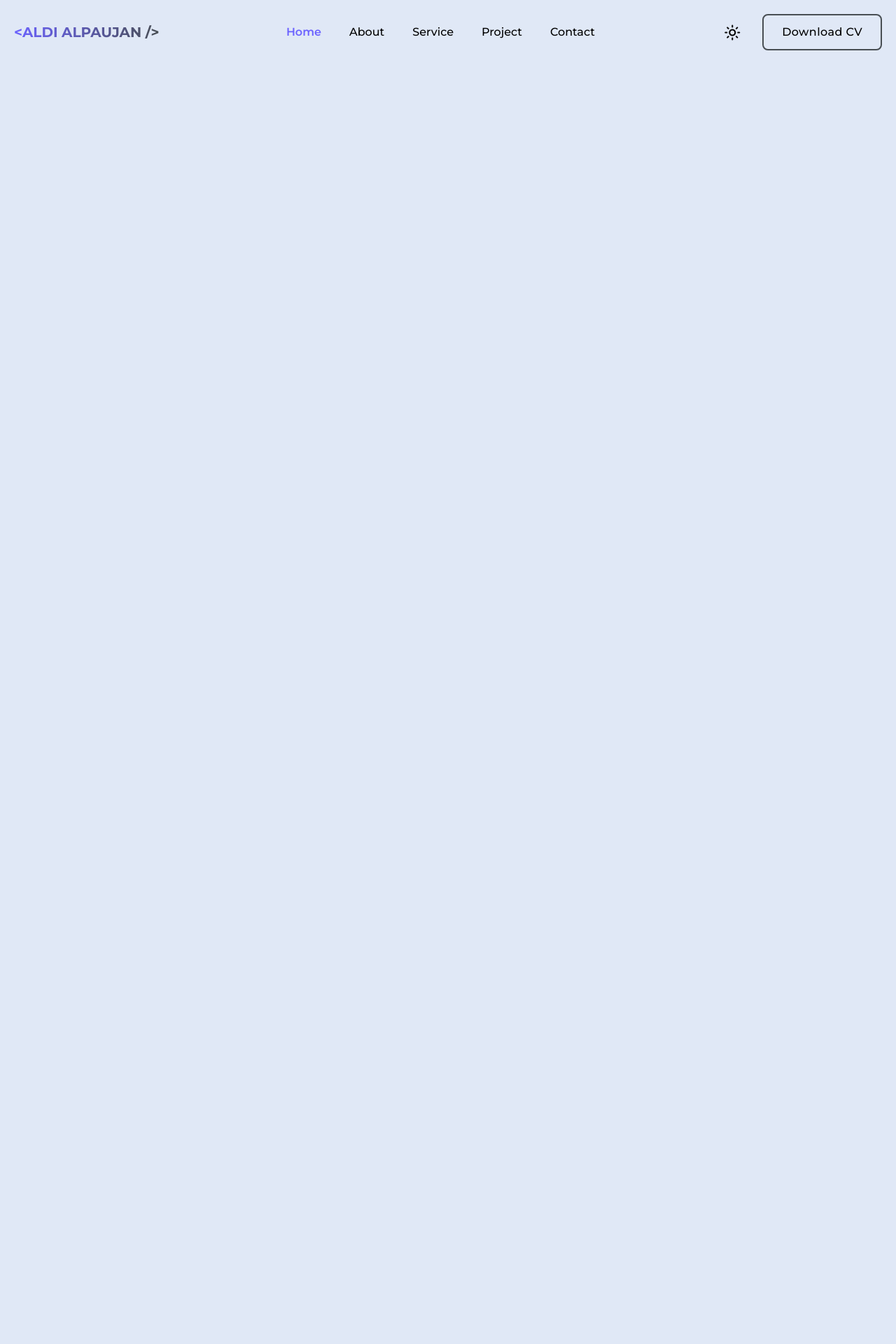
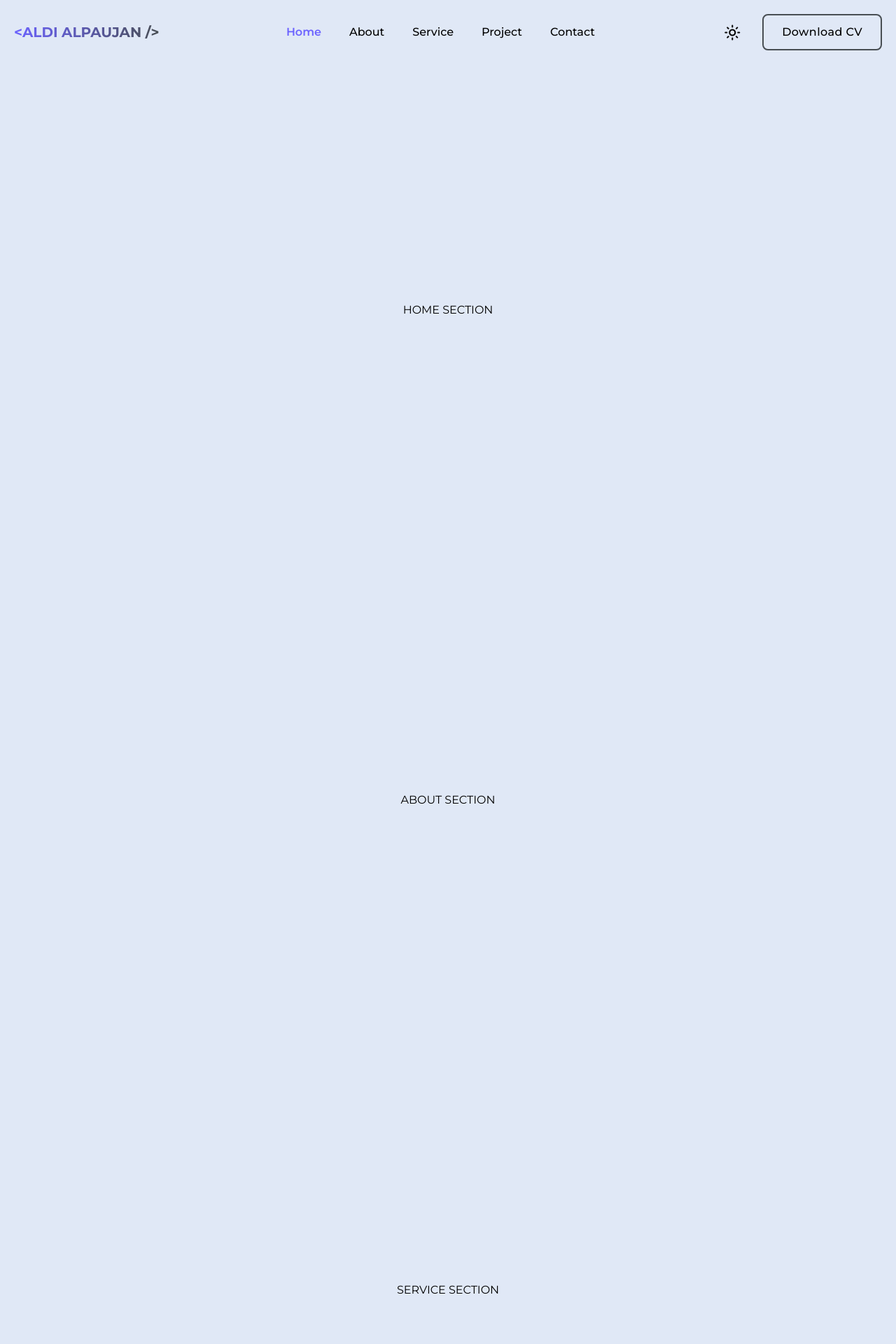
Before and after one commit to AldiAlpaujan/portfolio-with-react, a React (Vite) app: page / in a window 1280 px wide. Shown: the top 1920 px of the page at 70% size. Before the commit the page ends 893 px from the top, so only its background shows below. Built offline with nearby package versions, Linux system fonts and the light colour scheme.

Commit message:
Create page section

```diff
--- a/src/App.tsx
+++ b/src/App.tsx
@@ -1,10 +1,18 @@
 import AppWrapper from "./components/template/AppWrapper"
+import About from "./pages/About"
+import Contact from "./pages/Contact"
+import Home from "./pages/Home"
+import Project from "./pages/Project"
+import Service from "./pages/Service"
 
 function App() {
   return (
     <AppWrapper>
-      <div className="container w-full h-screen">
-      </div>
+      <Home />
+      <About />
+      <Service />
+      <Project />
+      <Contact />
     </AppWrapper>
   )
 }
--- /dev/null
+++ b/src/components/organism/Header/index.css
@@ -0,0 +1,5 @@
+.navbar-fixed {
+  @apply bg-white bg-opacity-70;
+  backdrop-filter: blur(5px);
+  box-shadow: inset 0 -1px 0 0 rgba(0, 0, 0, 0.1);
+}
--- a/src/components/organism/Header/index.tsx
+++ b/src/components/organism/Header/index.tsx
@@ -1,10 +1,24 @@
+import { useRef } from "react";
 import HeaderLogo from "../../atom/HeaderLogo";
 import HeaderAction from "../../molecule/HeaderAction";
 import HeaderMenu from "../../molecule/HeaderMenu";
+import "./index.css";
 
 const Header = () => {
+  const navRef = useRef<HTMLElement>(null);
+
+  window.onscroll = () => {
+    const navBar = navRef.current! as HTMLElement;
+    const offsetTop = navBar.offsetTop;
+    if (window.scrollY > offsetTop) {
+      navBar.classList.add("navbar-fixed");
+    } else {
+      navBar.classList.remove("navbar-fixed");
+    }
+  }
+
   return (
-    <nav className="bg-transparent w-full fixed z-10">
+    <nav ref={navRef} className="bg-transparent w-full fixed z-10">
       <div className="container h-[70px] md:h-[80px] xl:h-[92px] flex justify-between items-center">
         <HeaderLogo />
         <HeaderMenu type="desktop" />
--- /dev/null
+++ b/src/pages/About/index.tsx
@@ -0,0 +1,9 @@
+const About = () => {
+  return (
+    <div className="container w-full h-[calc(100vh-100px)] flex items-center justify-center">
+      ABOUT SECTION
+    </div>
+  );
+};
+
+export default About;
--- /dev/null
+++ b/src/pages/Contact/index.tsx
@@ -0,0 +1,9 @@
+const Contact = () => {
+  return (
+    <div className="container w-full h-[calc(100vh-100px)] flex items-center justify-center">
+      CONTACT SECTION
+    </div>
+  );
+};
+
+export default Contact;
--- /dev/null
+++ b/src/pages/Home/index.tsx
@@ -0,0 +1,9 @@
+const Home = () => {
+  return (
+    <div className="container w-full h-[calc(100vh-100px)] flex items-center justify-center">
+      HOME SECTION
+    </div>
+  );
+};
+
+export default Home;
--- /dev/null
+++ b/src/pages/Project/index.tsx
@@ -0,0 +1,9 @@
+const Project = () => {
+  return (
+    <div className="container w-full h-[calc(100vh-100px)] flex items-center justify-center">
+      PROJECT SECTION
+    </div>
+  );
+};
+
+export default Project;
--- /dev/null
+++ b/src/pages/Service/index.tsx
@@ -0,0 +1,9 @@
+const Service = () => {
+  return (
+    <div className="container w-full h-[calc(100vh-100px)] flex items-center justify-center">
+      SERVICE SECTION
+    </div>
+  );
+};
+
+export default Service;
```
